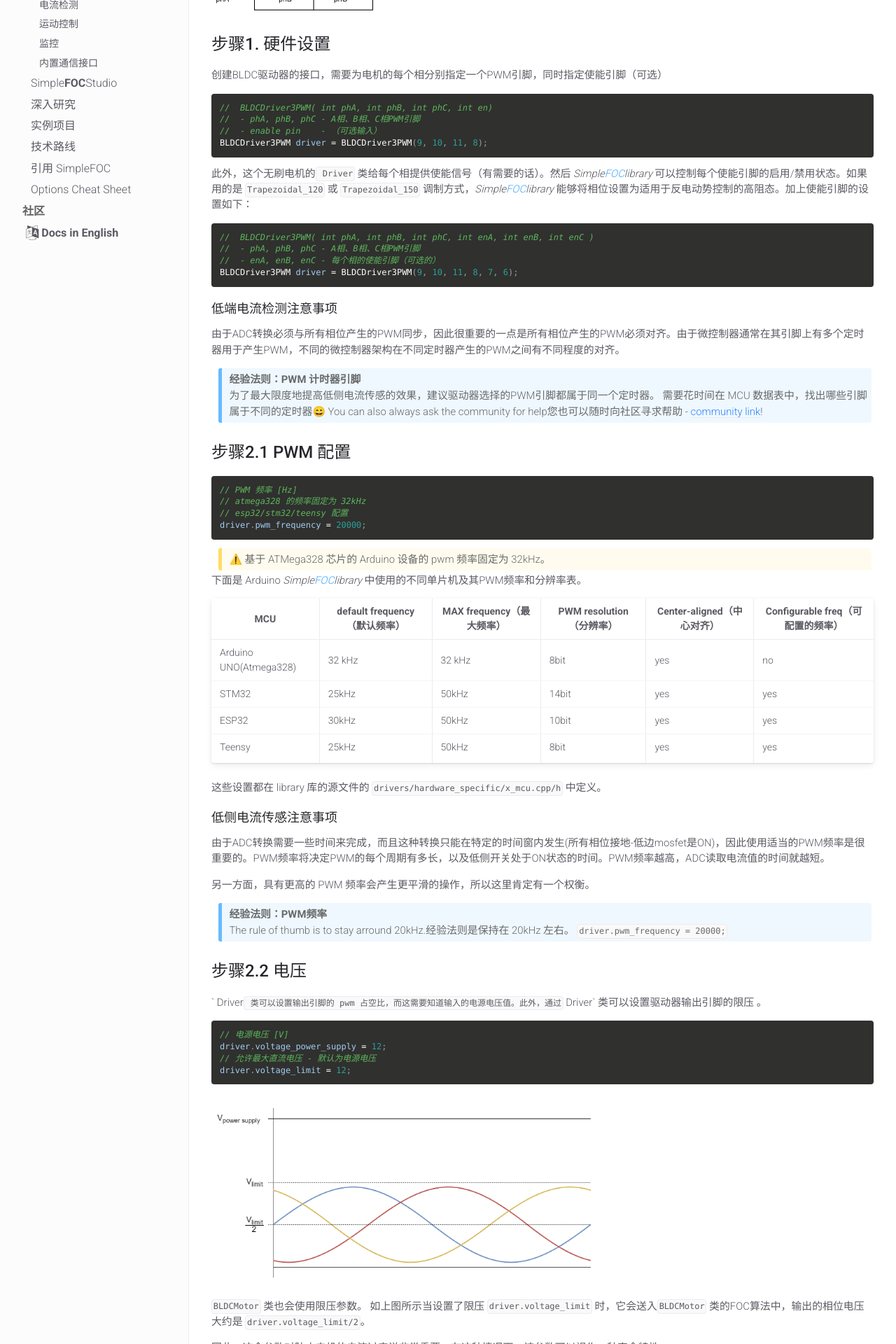
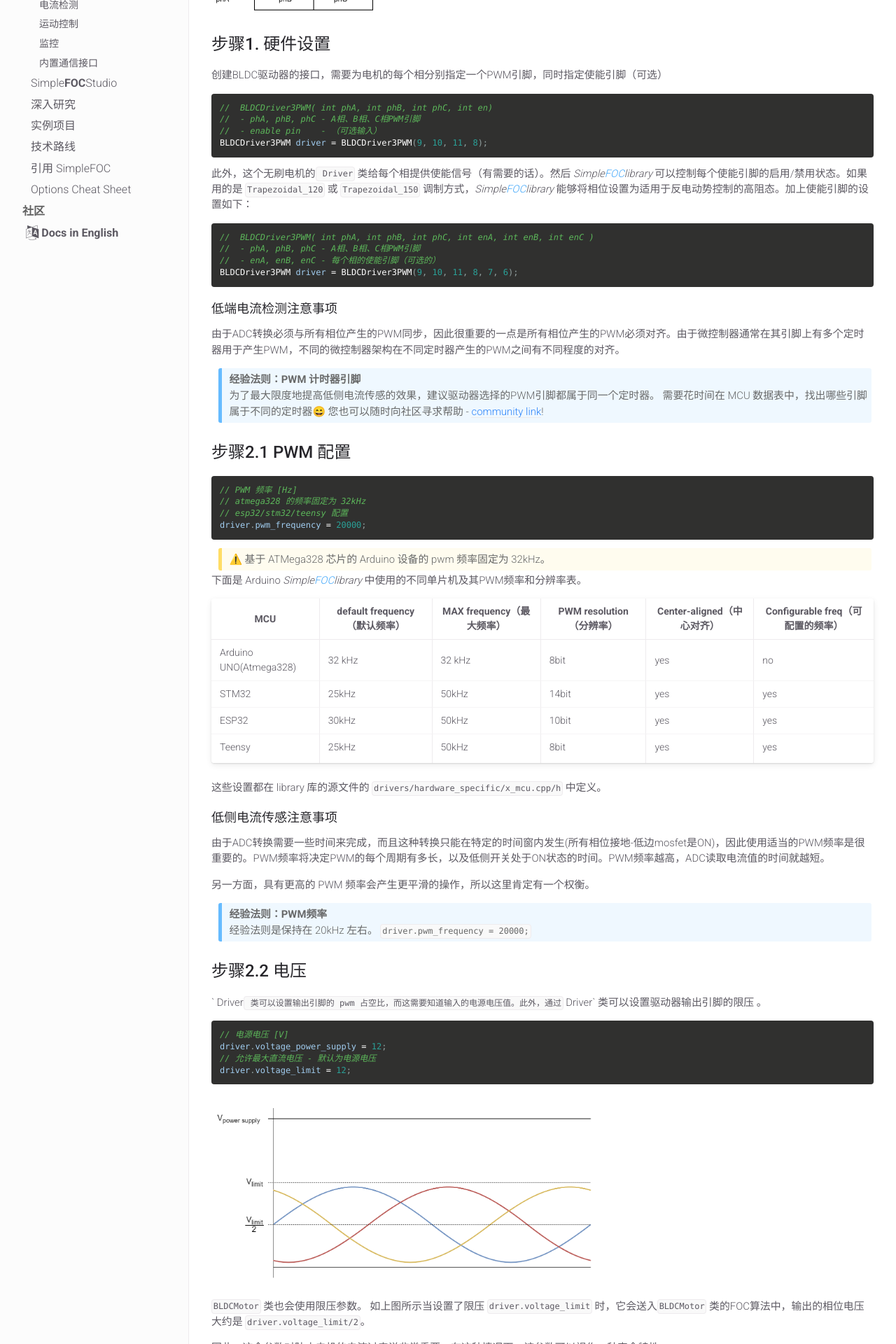
Before and after one commit to simplefoc/docs_chinese, a Jekyll site: the page built from docs/simplefoc_library/code/drivers/bldc_driver/bldc_driver_3pwm.md, in a window 1280 px wide. Shown: the part 578-2498 px from the top of the page at 70% size. Built offline with Jekyll 4.4.1, drawn with Linux system fonts in a browser that asks for light colours.

Commit message:
Update bldc_driver_3pwm.md

```diff
--- a/docs/simplefoc_library/code/drivers/bldc_driver/bldc_driver_3pwm.md
+++ b/docs/simplefoc_library/code/drivers/bldc_driver/bldc_driver_3pwm.md
@@ -51,9 +51,8 @@ BLDCDriver3PWM driver = BLDCDriver3PWM(9, 10, 11, 8, 7, 6);
 <blockquote class="info">
 <p class="heading">经验法则：PWM 计时器引脚</p>
 为了最大限度地提高低侧电流传感的效果，建议驱动器选择的PWM引脚都属于同一个定时器。
-
 需要花时间在 MCU 数据表中，找出哪些引脚属于不同的定时器😄
-You can also always ask the community for help您也可以随时向社区寻求帮助 - <a href="https://community.simplefoc.com/">community link</a>!
+您也可以随时向社区寻求帮助 - <a href="https://community.simplefoc.com/">community link</a>!
 </blockquote>
 
 ## 步骤2.1 PWM 配置
@@ -90,7 +89,7 @@ Teensy | 25kHz | 50kHz | 8bit | yes | yes
 
 <blockquote class="info">
 <p class="heading">经验法则：PWM频率</p>
-The rule of thumb is to stay arround 20kHz.经验法则是保持在 20kHz 左右。
+经验法则是保持在 20kHz 左右。
 
 <code class="highlighter-rouge">
 driver.pwm_frequency = 20000;
```
